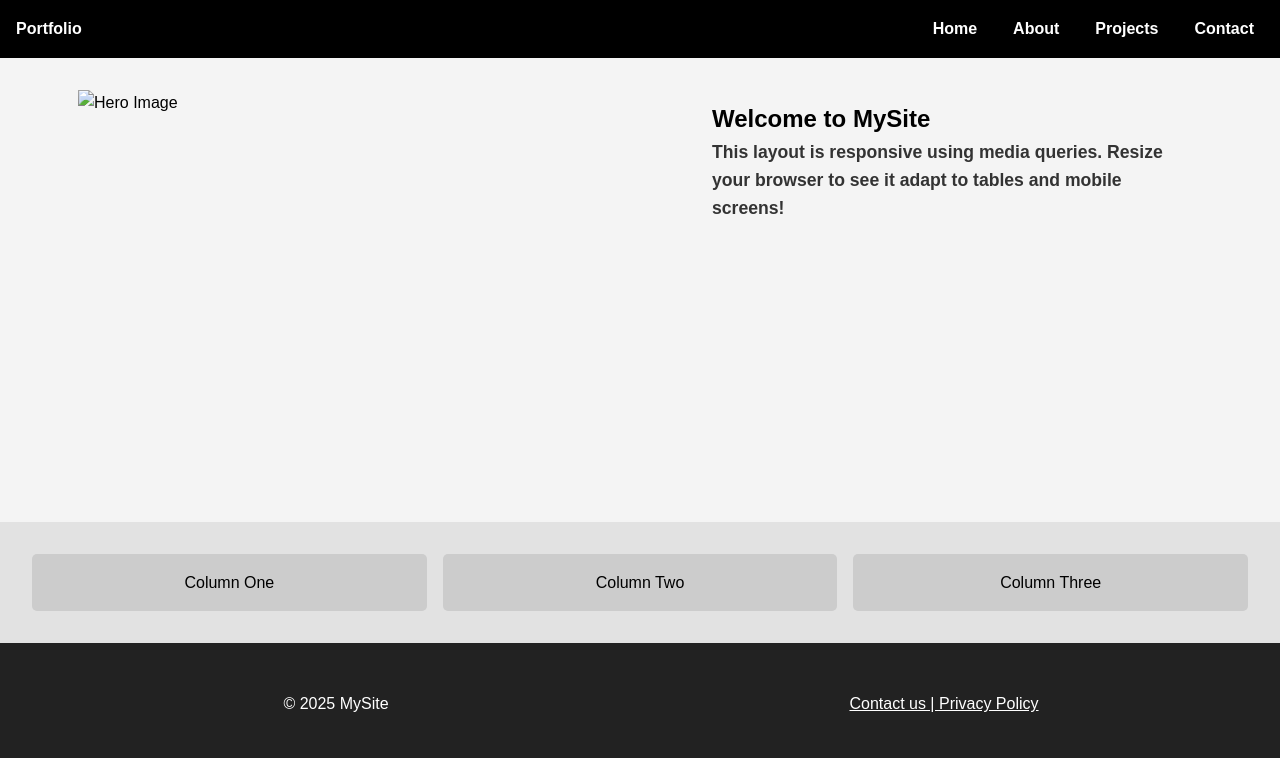
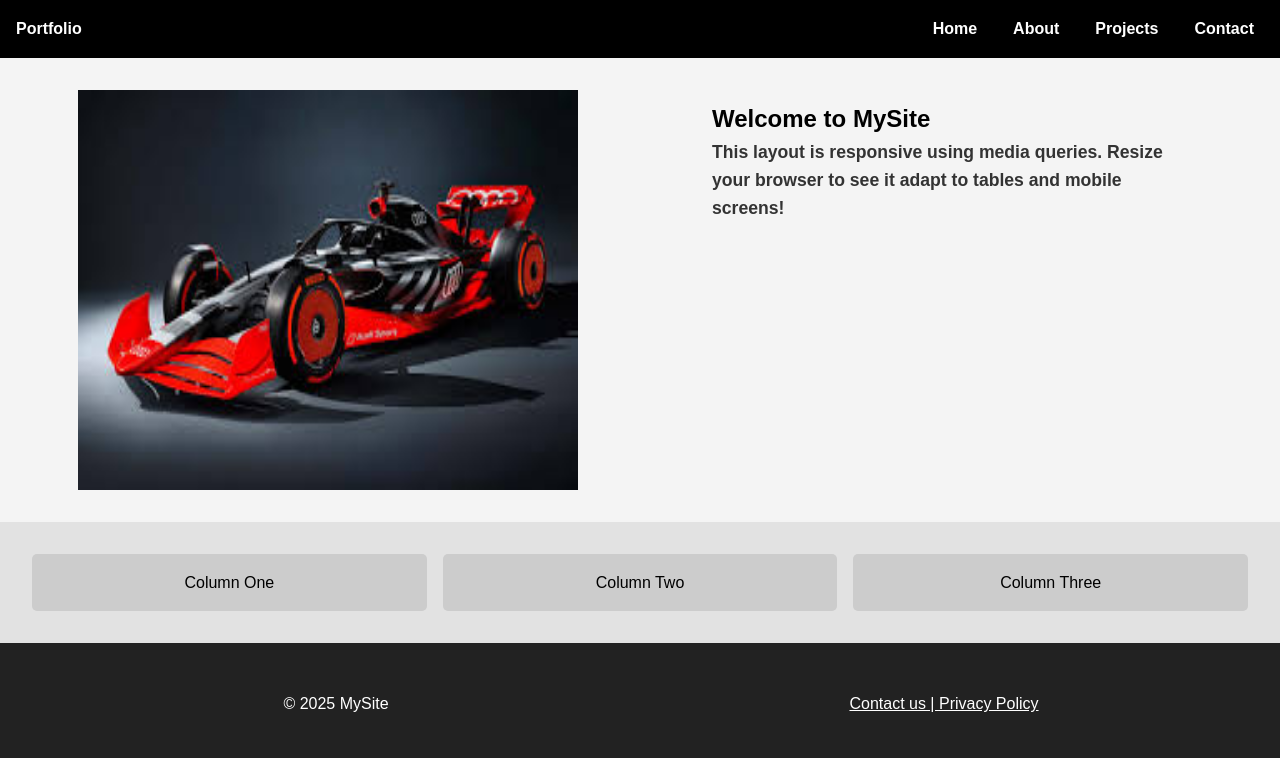
Before and after one commit to Shantela21/uiresponsiveweb-task3.10, a plain HTML site: page index.html in a window 1280 px wide. Drawn offline with Linux system fonts and the light colour scheme.

Commit message:
commit index.html

```diff
--- a/index.html
+++ b/index.html
@@ -22,7 +22,7 @@
 
   <!-- Hero Section -->
   <section class="hero">
-    <img src="images/download.jpg" alt="Hero Image"/>
+    <img src="download.jpg" alt="Hero Image"/>
     <div class="hero-text">
       <h1>Welcome to MySite</h1>
       <p>This layout is responsive using media queries. Resize your browser to see it adapt to tables and mobile screens!</p>
```
